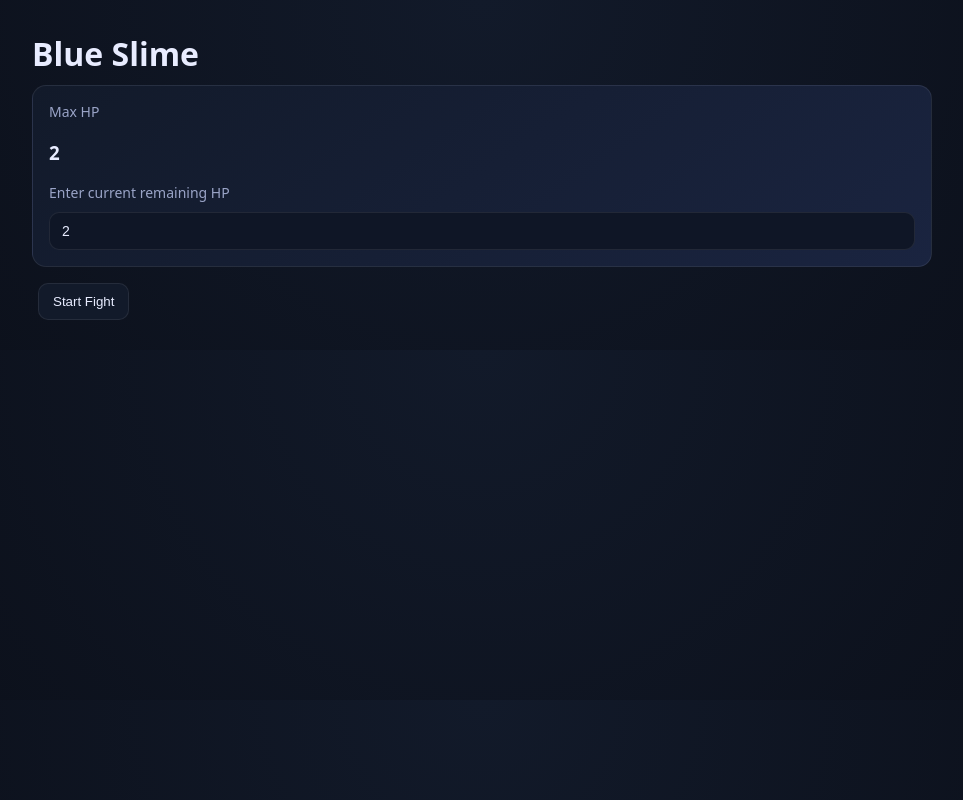
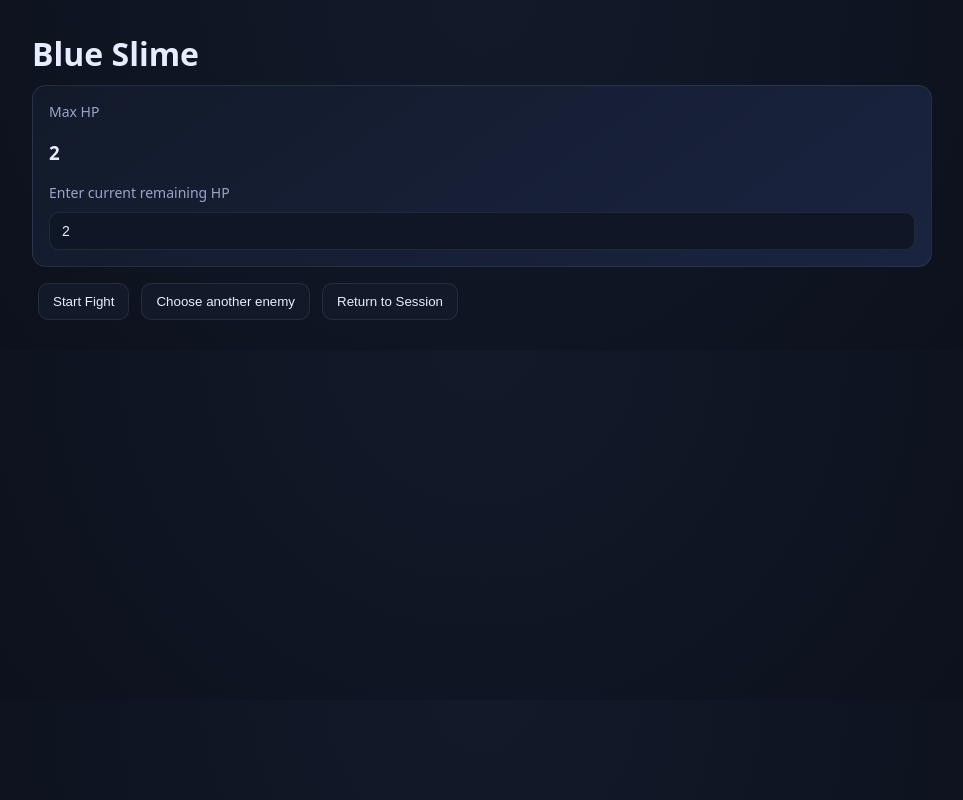
Before and after one commit to elvisyongwk/terraria-tbg-assistant, a React (Vite) app: page /fight in a window 1280 px wide. Both pictures are taken after a click on the button "Blue Slime". Shown: the whole page, without its empty margins (158-1121 px from the left). Built offline with nearby package versions, Linux system fonts and the light colour scheme.

Commit message:
Fix navigation between UI

```diff
--- a/src/pages/FightPage.tsx
+++ b/src/pages/FightPage.tsx
@@ -1,4 +1,5 @@
 import { useState } from "react";
+import { useNavigate } from "react-router-dom";
 import enemies from "../data/enemies.json";
 
 import EnemyHPBar from "../components/EnemyHPBar";
@@ -47,6 +48,7 @@ function expandDicePool(pool: Record<DiceType, number>): DiceType[] {
 
 export default function FightPage() {
     const addHistory = useSessionStore((s) => s.addHistory);
+    const navigate = useNavigate();
 
     const [phase, setPhase] = useState<Phase>("selectEnemy");
 
@@ -266,8 +268,7 @@ export default function FightPage() {
         setEvents([]);
         setPhase("selectEnemy");
 
-        // if you use router, you can navigate here
-        // navigate("/session");
+        navigate("/session");
     }
 
     /* ---------------- RENDER ---------------- */
@@ -282,6 +283,10 @@ export default function FightPage() {
                         {e.name}
                     </button>
                 ))}
+
+                <button onClick={exitToSession}>
+                    Return to Session
+                </button>
             </div>
         );
     }
@@ -318,6 +323,12 @@ export default function FightPage() {
                     }
                 >
                     Start Fight
+                </button>
+
+                <button onClick={() => setPhase("selectEnemy")}>Choose another enemy</button>
+
+                <button onClick={exitToSession}>
+                    Return to Session
                 </button>
             </div>
         );
```
